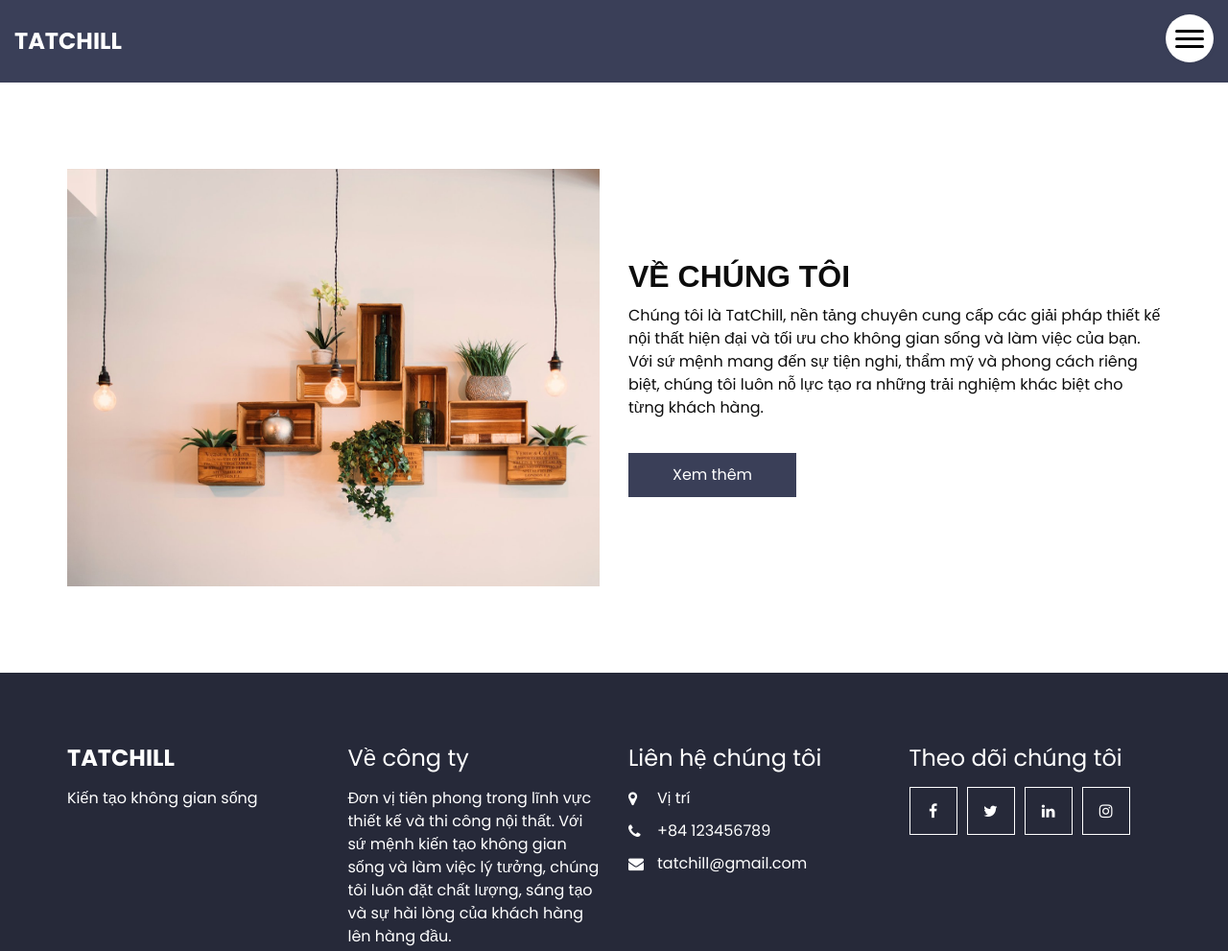
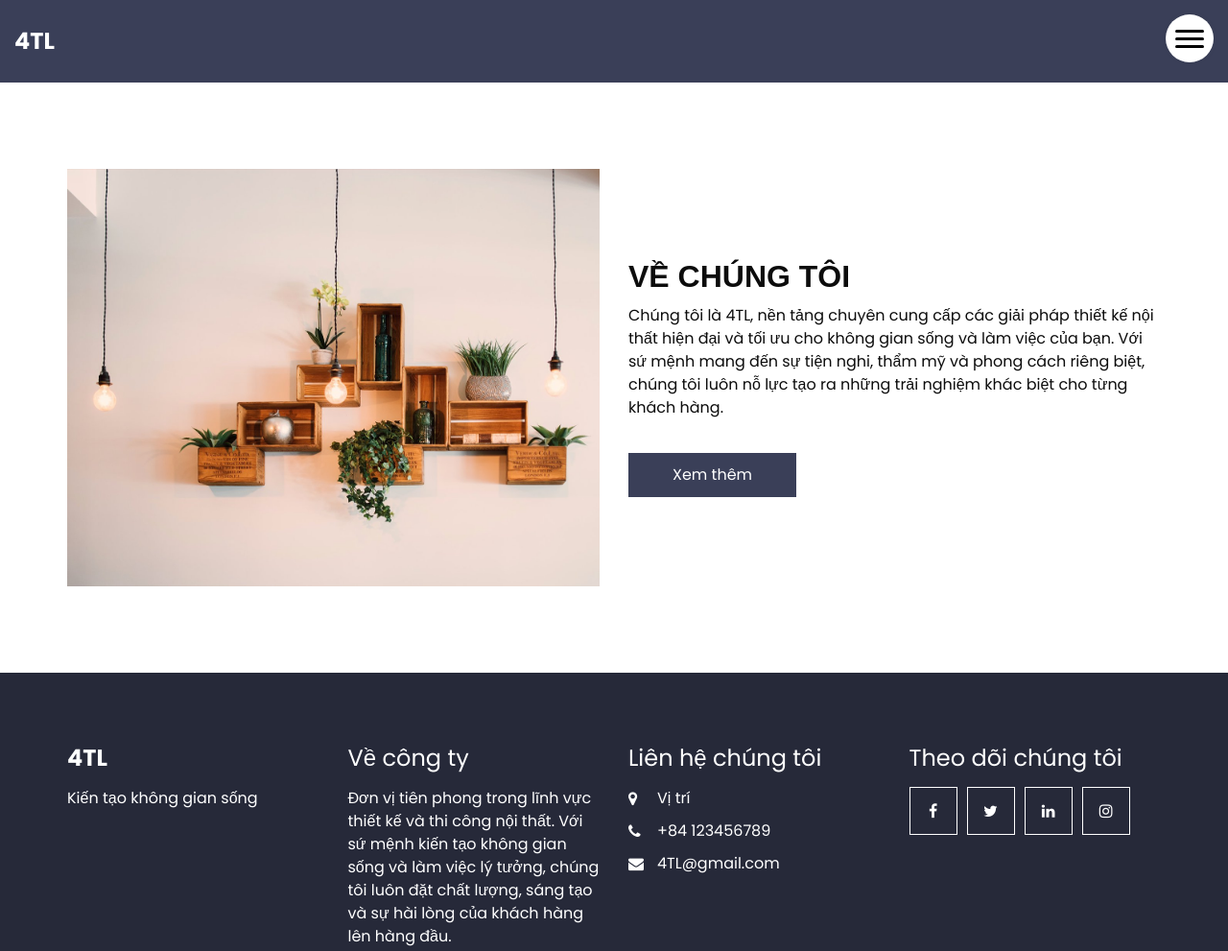
Before and after one commit to TatChill123/interior-website, a plain HTML site: page about.html in a window 1280 px wide. Shown: the top 991 px of the page at 96% size. Drawn offline with Linux system fonts and the light colour scheme.

Commit message:
update brand

```diff
--- a/about.html
+++ b/about.html
@@ -13,7 +13,7 @@
   <meta name="author" content="" />
   <link rel="icon" href="images/favicon.png" type="image/gif" />
 
-  <title>TatChill</title>
+  <title>4TL</title>
 
   <!-- bootstrap core css -->
   <link rel="stylesheet" type="text/css" href="css/bootstrap.css" />
@@ -38,7 +38,7 @@
       <nav class="navbar navbar-expand-lg custom_nav-container">
         <a class="navbar-brand" href="index.html">
           <span>
-            TatChill
+            4TL
           </span>
         </a>
         <div class="" id="">
@@ -84,7 +84,7 @@
               </h2>
             </div>
             <p>
-              Chúng tôi là TatChill, nền tảng chuyên cung cấp các giải pháp thiết kế nội thất hiện đại và tối ưu cho không gian sống và làm việc của bạn. Với sứ mệnh mang đến sự tiện nghi, thẩm mỹ và phong cách riêng biệt, chúng tôi luôn nỗ lực tạo ra những trải nghiệm khác biệt cho từng khách hàng.
+              Chúng tôi là 4TL, nền tảng chuyên cung cấp các giải pháp thiết kế nội thất hiện đại và tối ưu cho không gian sống và làm việc của bạn. Với sứ mệnh mang đến sự tiện nghi, thẩm mỹ và phong cách riêng biệt, chúng tôi luôn nỗ lực tạo ra những trải nghiệm khác biệt cho từng khách hàng.
             </p>
             <a href="">
               Xem thêm
@@ -107,7 +107,7 @@
             <h4>
               <a href="index.html" class="navbar-brand m-0 p-0">
                 <span>
-                  TatChill
+                  4TL
                 </span>
               </a>
             </h4>
@@ -145,7 +145,7 @@
             <a href="">
               <i class="fa fa-envelope"></i>
               <span>
-                tatchill@gmail.com
+                4TL@gmail.com
               </span>
             </a>
           </div>
```
Also changed, not shown: blog.html (+4 -4 lines), gallery.html (+4 -4 lines), index.html (+5 -5 lines), service.html (+4 -4 lines).
